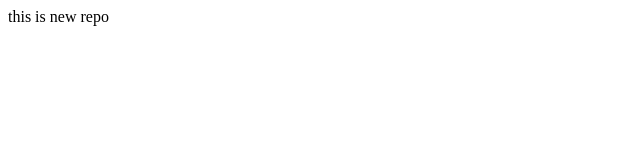
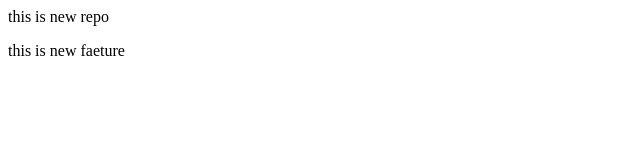
Before and after one commit to Vishal-kumbhare/localRepo, a plain HTML site: page index.html in a window 1280 px wide. Shown: the whole page, without its empty margins (0-640 px from the left). Drawn offline with Linux system fonts and the light colour scheme.

Commit message:
add new faeture

```diff
--- a/index.html
+++ b/index.html
@@ -1 +1,2 @@
 <p>this is new repo</p>
+<p>this is new faeture</p>
```
